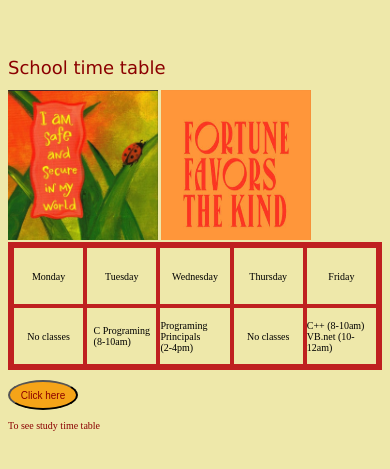
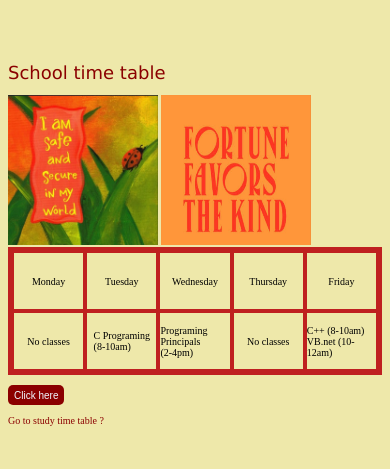
Before and after one commit to caloriespray/updated-time-table, a plain HTML site: page index.html in a window 390 px wide. Shown: the part 179-648 px from the top of the page. Drawn offline with Linux system fonts and the light colour scheme.

Commit message:
Add files via upload

```diff
--- a/index.html
+++ b/index.html
@@ -51,13 +51,20 @@
       }
 
       button{
-        border-radius: 50%;
-        height: 40px;
-        width: 90px;
-        background-color:#f5f23c;
+        border-radius: 5px;
+        /* height: 40px;
+        width: 40px; */
+        background-color:green;
+        cursor: pointer;
+        border: none;
+        color: aliceblue;
       }
 
-      p,button{
+      button:hover{
+        background-color: darkgreen;
+      }
+
+      p{
         color: darkgreen;
       }
 
@@ -83,15 +90,20 @@
             color:darkred;
         }
 
-         p,button{
+         p{
         color: darkred;
       }
 
        button{
-        border-radius: 50%;
-        height: 30px;
-        width: 70px;
-        background-color:#f5a418;
+        border-radius: 5px;
+        height: 20px;
+        /* width: 70px; */
+        background-color: darkred;
+
+      }
+
+      button:hover{
+         background-color:rgb(255, 132, 0);
       }
 
       }
@@ -123,7 +135,7 @@
       </p>
     </a>
     <p>
-      To see study time table
+    Go to study time table ?
     </p>
 
   </body>
```
